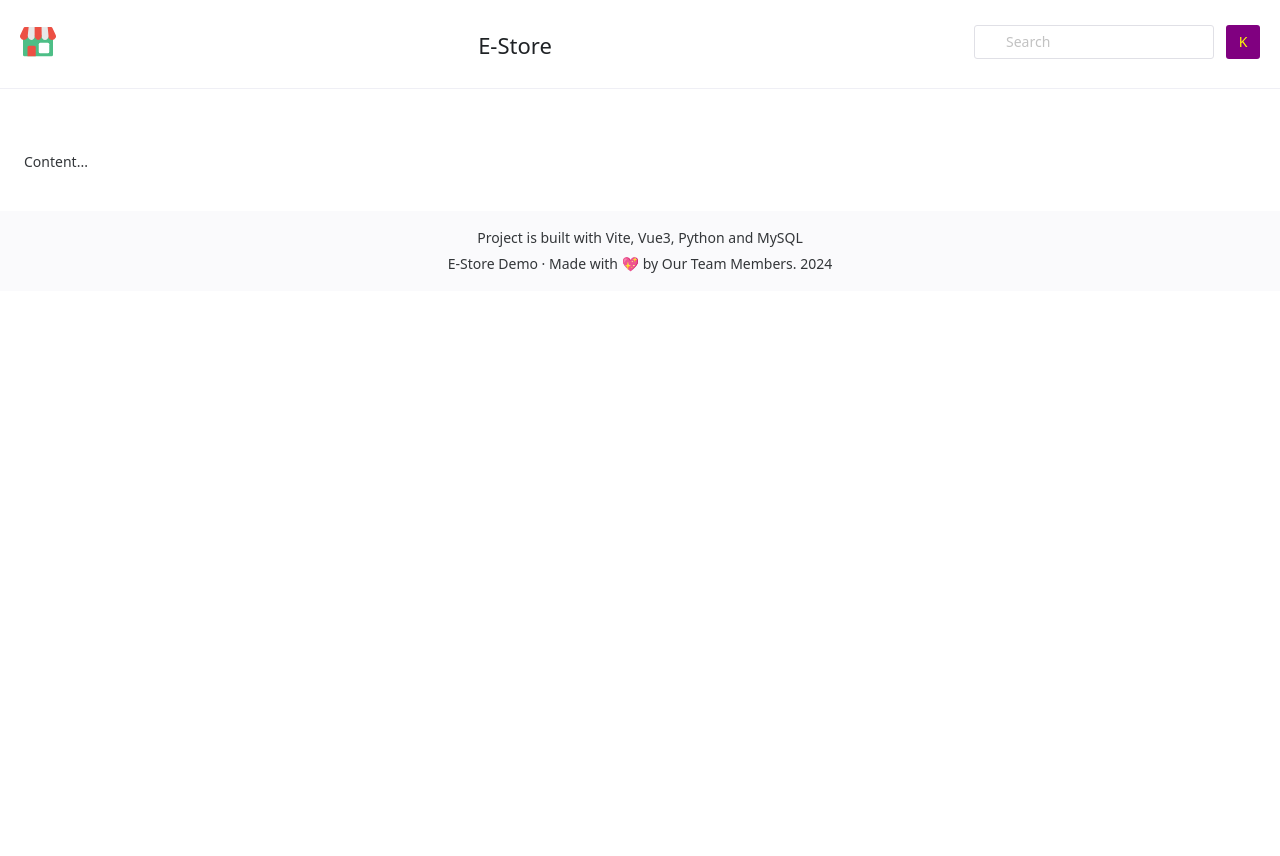
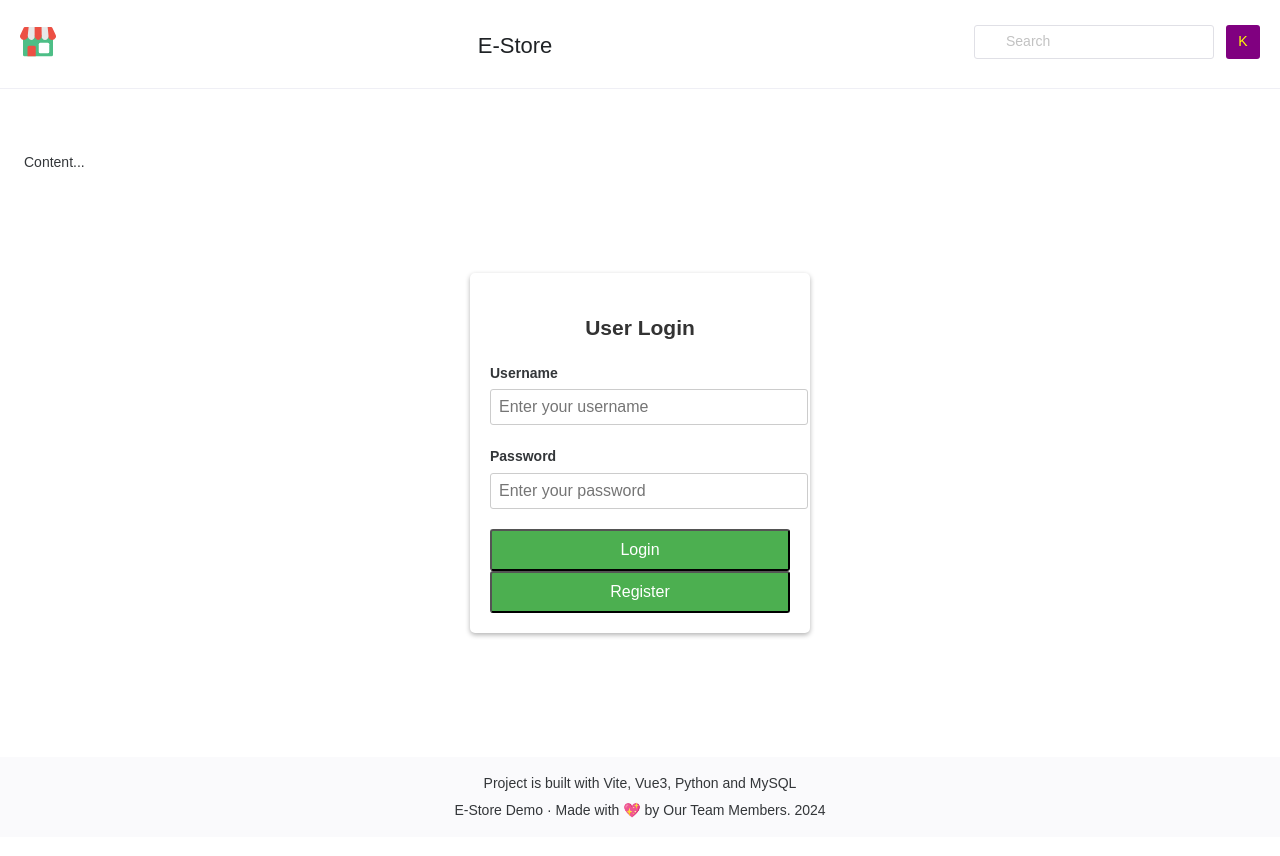
Before and after one commit to parker-int64/comp7640-project, a Vue app in the folder Frontend/: page /#/login in a window 1280 px wide. Shown: the top 856 px of the page. Built offline with nearby package versions, Linux system fonts and the light colour scheme; some icons are missing; a small style sheet from the web is missing.

Commit message:
第一次推

```diff
--- a/Frontend/src/App.vue
+++ b/Frontend/src/App.vue
@@ -3,6 +3,8 @@ import { RouterView } from 'vue-router';
 import { NLayout, NLayoutContent, NScrollbar, NDivider } from 'naive-ui'
 import Header from './components/Header.vue'
 import Footer from './components/Footer.vue'
+import LoginPage from './pages/LoginPage.vue'
+import RegisterPage from './pages/RegisterPage.vue';
 </script>
 
 <template>
@@ -12,7 +14,11 @@ import Footer from './components/Footer.vue'
 
     <n-scrollbar trigger="hover" style="height: 100vh;">
       <n-layout-content content-style="padding: 24px;">
-        <p>Content...</p>
+        <p>Content...
+          <LoginPage>
+
+          </LoginPage>
+        </p>
       </n-layout-content>
       <Footer />
     </n-scrollbar>
@@ -26,8 +32,8 @@ import Footer from './components/Footer.vue'
 </template>
 
 <style scoped>
-
-body, html {
+body,
+html {
   margin: 0;
   padding: 0;
 }
--- /dev/null
+++ b/Frontend/src/pages/LoginPage.vue
@@ -0,0 +1,93 @@
+<script setup>
+import { useRouter } from 'vue-router'   //引入路由
+
+
+
+
+</script>
+
+
+<template>
+    <div class="container">
+        <h2>User Login</h2>
+        <form>
+            <div class="form-group">
+                <label for="username">Username</label>
+                <input type="text" id="username" name="username" placeholder="Enter your username">
+            </div>
+            <div class="form-group">
+                <label for="password">Password</label>
+                <input type="password" id="password" name="password" placeholder="Enter your password">
+            </div>
+            <button type="submit" class="btn">Login</button>
+            <button type="" class="btn" @click="">Register</button>
+        </form>
+    </div>
+</template>
+
+
+<style>
+body {
+    font-family: Arial, sans-serif;
+    background-color: #f2f2f2;
+    margin: 0;
+    padding: 0;
+}
+
+.container {
+    width: 80%;
+    /* 使用百分比定义宽度 */
+    max-width: 4000px;
+    /* 设置最大宽度 */
+    margin: 1000px auto;
+    /* 使用百分比定义边距 */
+    background-color: #fff;
+    padding: 20px;
+    border-radius: 5px;
+    box-shadow: 0 2px 5px rgba(0, 0, 0, 0.3);
+}
+
+h2 {
+    text-align: center;
+    color: #333;
+}
+
+.form-group {
+    margin-bottom: 20px;
+}
+
+label {
+    display: block;
+    font-size: 14px;
+    font-weight: bold;
+    margin-bottom: 5px;
+}
+
+input[type=" text"],
+input[type="password"] {
+    width: 100%;
+    padding: 8px;
+    font-size: 16px;
+    border-radius: 3px;
+    border:
+        1px solid #ccc;
+}
+
+.btn {
+    display: block;
+    width: 100%;
+    padding: 10px;
+    font-size: 16px;
+    border-radius:
+        3px;
+    background-color: #4CAF50;
+    color: #fff;
+    text-align: center;
+    text-decoration: none;
+    cursor: pointer;
+}
+
+.btn:hover {
+    background-color: #45a049;
+}
+</style>
--- /dev/null
+++ b/Frontend/src/pages/RegisterPage.vue
@@ -0,0 +1,90 @@
+<script setup>
+
+</script>
+
+
+<template>
+    <div class="container">
+        <h2>User Registration</h2>
+        <form>
+            <div class="form-group">
+                <label for="username">Username</label>
+                <input type="text" id="username" name="username" placeholder="Enter a username">
+            </div>
+            <div class="form-group">
+                <label for="email">Email</label>
+                <input type="text" id="email" name="email" placeholder="Enter your email">
+            </div>
+            <div class="form-group">
+                <label for="password">Password</label>
+                <input type="password" id="password" name="password" placeholder="Enter a password">
+            </div>
+            <button type="submit" class="btn">Register</button>
+        </form>
+    </div>
+
+
+
+</template>
+
+
+
+<style>
+body {
+    font-family: Arial, sans-serif;
+    background-color: #f2f2f2;
+    margin: 0;
+    padding: 0;
+}
+
+.container {
+    width: 300px;
+    margin: 100px auto;
+    background-color: #fff;
+    padding: 20px;
+    border-radius: 5px;
+    box-shadow: 0 2px 5px rgba(0, 0, 0, 0.3);
+}
+
+h2 {
+    text-align: center;
+    color: #333;
+}
+
+.form-group {
+    margin-bottom: 20px;
+}
+
+label {
+    display: block;
+    font-size: 14px;
+    font-weight: bold;
+    margin-bottom: 5px;
+}
+
+input[type="text"],
+input[type="password"] {
+    width: 100%;
+    padding: 8px;
+    font-size: 16px;
+    border-radius: 3px;
+    border: 1px solid #ccc;
+}
+
+.btn {
+    display: block;
+    width: 100%;
+    padding: 10px;
+    font-size: 16px;
+    border-radius: 3px;
+    background-color: #4CAF50;
+    color: #fff;
+    text-align: center;
+    text-decoration: none;
+    cursor: pointer;
+}
+
+.btn:hover {
+    background-color: #45a049;
+}
+</style>
```
Also changed, not shown: Frontend/src/main.js (+8 -0 lines), Frontend/src/pages/HomePage.vue (line endings or trailing spaces).
